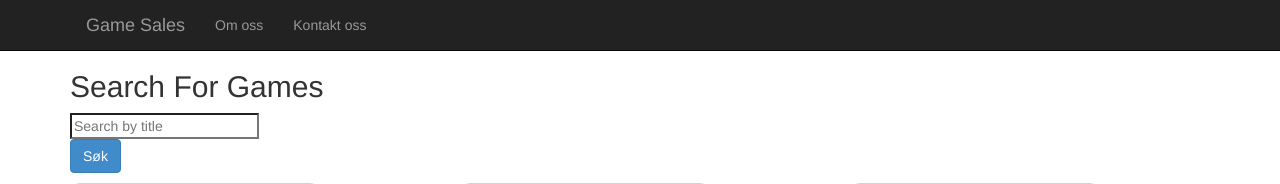
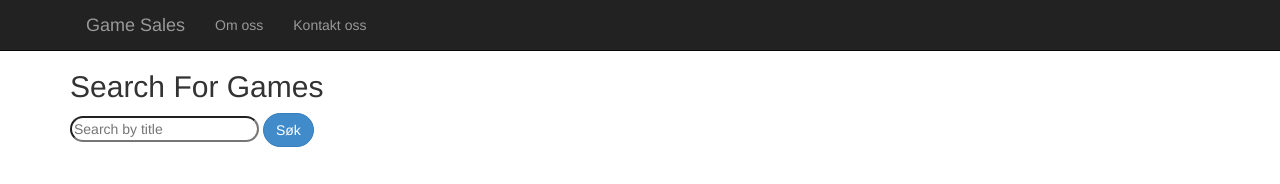
Before and after one commit to EmilianHaugland/Test-Django, a Django app: page / in a window 1280 px wide. Shown: the top 184 px of the page. Run offline with Django 3.2, Linux system fonts and the light colour scheme; some libraries are stand-ins or nearby versions.

Commit message:
Update index.html

```diff
--- a/app/templates/app/index.html
+++ b/app/templates/app/index.html
@@ -9,15 +9,14 @@
     <div class="col-md-4">
         <h2>Search For Games</h2>
         <form action="">
-            <input type="text" name="search" placeholder="Search by title" value="{{login.html}}">
-            <p>
-                <a class="btn btn-primary" onclick="alert('Jobber med det :)');">S&oslash;k </a>
-            </p>
+            <input style="border-radius: 20px;" type="text" name="search" placeholder="Search by title" value="{{login.html}}">
+                <a style="border-radius: 20px;" class="btn btn-primary" onclick="alert('Jobber med det :)');">S&oslash;k </a>
         </form>
     </div>
 
 </div>
 
+<br /><br />
 
 <div class="row">
     <div class="col-md-4">
```
